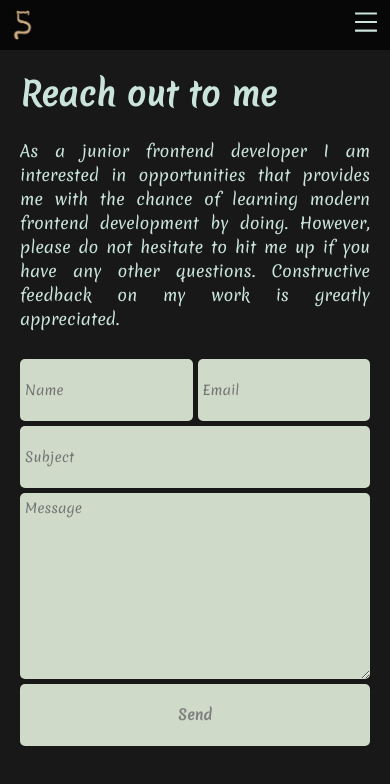
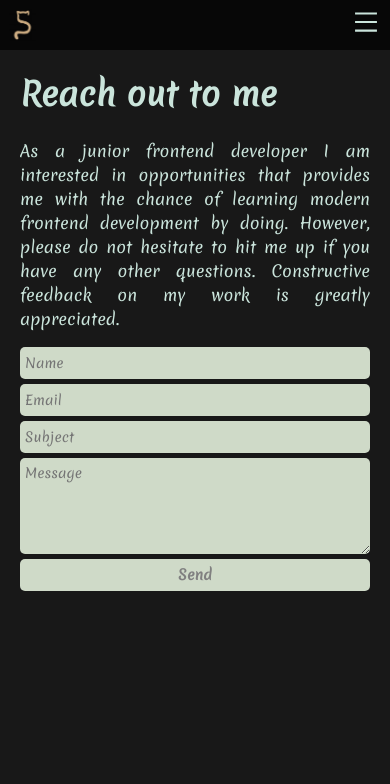
Before and after one commit to Solymaz/Solmaz-Portfolio, a React (Create React App) app: page /contact in a window 390 px wide. Shown: the top 784 px of the page. Built offline with nearby package versions, Linux system fonts and the light colour scheme.

Commit message:
fixed breakpoints made responsive for small devices

```diff
--- a/src/App.css
+++ b/src/App.css
@@ -29,7 +29,7 @@ body {
   -ms-overflow-style: none; /* IE and Edge */
   scrollbar-width: none; /* Firefox */
 }
-@media only screen and (max-width: 600px) {
+@media only screen and (max-width: 768px) {
   .App {
     display: grid;
     grid-template-rows: 50px auto;
--- a/src/App.js
+++ b/src/App.js
@@ -1,4 +1,4 @@
-import React from "react";
+import React, { useEffect } from "react";
 import { Switch, Route, useLocation } from "react-router-dom";
 import { AnimatePresence } from "framer-motion";
 import Navbar from "./components/Navbar/Navbar";
@@ -9,12 +9,20 @@ import Projects from "./Pages/Projects/Projects";
 import Contact from "./Pages/Contact/Contact";
 import "./App.css";
 
+function calculateCorrectViewHeight() {
+  // Set correct view height for mobile devices
+  const vh = window.innerHeight * 0.01;
+  document.documentElement.style.setProperty("--vh", `${vh}px`);
+}
 function App() {
   const location = useLocation();
 
-  // Set correct view height for mobile devices
-  const vh = window.innerHeight * 0.01;
-  document.documentElement.style.setProperty("--vh", `${vh}px`);
+  // Re calculate the view height when resizing the window
+  useEffect(() => {
+    window.addEventListener("resize", calculateCorrectViewHeight);
+    return () =>
+      window.removeEventListener("resize", calculateCorrectViewHeight);
+  }, []);
 
   return (
     <div className="App">
--- a/src/Pages/About/about.css
+++ b/src/Pages/About/about.css
@@ -25,7 +25,7 @@
   grid-area: photo;
   display: grid;
 }
-@media only screen and (max-width: 600px) {
+@media only screen and (max-width: 768px) {
   .about-content {
     display: grid;
     grid-template-columns: auto;
--- a/src/Pages/Contact/contact.css
+++ b/src/Pages/Contact/contact.css
@@ -27,6 +27,9 @@
     "submit submit"
     ". .";
   grid-gap: 5px;
+}
+.form input {
+  min-height: 30px;
 }
 .input-name {
   grid-area: name;
@@ -68,7 +71,7 @@ input[type="email"] {
 .active-button {
   background-color: #00303f !important;
 }
-@media only screen and (max-width: 600px) {
+@media only screen and (max-width: 768px) {
   .contactMe {
     display: grid;
     grid-template-columns: auto auto;
@@ -78,3 +81,26 @@ input[type="email"] {
       "form .";
   }
 }
+@media only screen and (max-width: 480px) {
+  .contactMe {
+    display: grid;
+    grid-template-columns: auto;
+    grid-template-rows: auto auto;
+    grid-template-areas:
+      "text "
+      "form";
+  }
+  .form {
+    grid-area: form;
+    display: grid;
+    grid-template-columns: auto;
+    grid-template-rows: 1fr 1fr 1fr 3fr 1fr;
+    grid-template-areas:
+      "name"
+      "email"
+      "subject"
+      "message"
+      "submit";
+    grid-gap: 5px;
+  }
+}
--- a/src/Pages/Home/home.css
+++ b/src/Pages/Home/home.css
@@ -32,3 +32,11 @@
 .ol {
   font-size: 170px;
 }
+@media only screen and (max-width: 480px) {
+  .home-content {
+    font-size: 28px;
+  }
+  .ol {
+    font-size: 100px;
+  }
+}
--- a/src/Pages/Projects/projects.css
+++ b/src/Pages/Projects/projects.css
@@ -23,7 +23,7 @@
   }
 }
 
-@media only screen and (max-width: 600px) {
+@media only screen and (max-width: 768px) {
   .projects {
     grid-template-columns: 1fr;
     grid-template-rows: auto auto auto auto;
--- a/src/Pages/Skills/skills.css
+++ b/src/Pages/Skills/skills.css
@@ -29,7 +29,7 @@
   flex-direction: column;
   align-items: center;
 }
-@media only screen and (max-width: 600px) {
+@media only screen and (max-width: 768px) {
   .skills {
     display: grid;
     grid-template-columns: auto;
--- a/src/components/Navbar/navbar.css
+++ b/src/components/Navbar/navbar.css
@@ -104,7 +104,7 @@
   display: none;
 }
 
-@media only screen and (max-width: 600px) {
+@media only screen and (max-width: 768px) {
   .navbar {
     grid-area: nav;
     display: grid;
```
